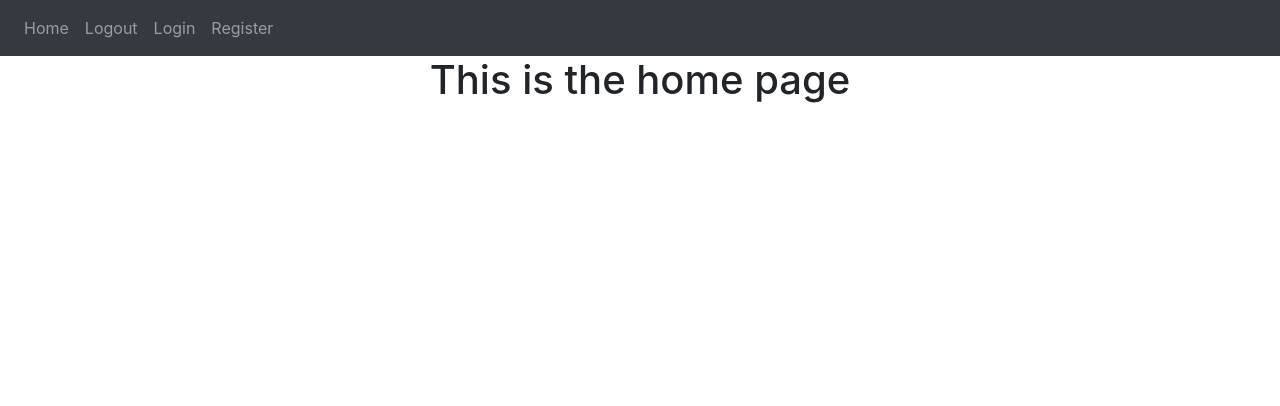
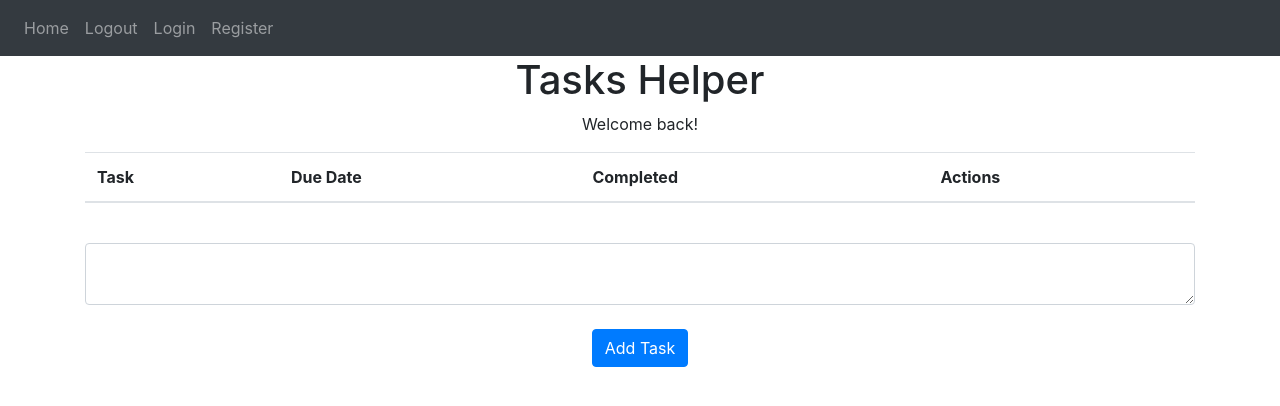
Before and after one commit to jschhie/Events-Assistant, a Flask app: page / in a window 1280 px wide. Shown: the top 406 px of the page. Run offline with Flask 2, Linux system fonts and the light colour scheme; lists and menus that the app fills with data are empty; some libraries are stand-ins or nearby versions.

Commit message:
added table and tasks form in homepage

```diff
--- a/website/templates/home.html
+++ b/website/templates/home.html
@@ -3,5 +3,33 @@
 {% block title %} Home Page {% endblock %}
 
 {% block content %}
-<h1 align="center"> This is the home page </h1>
+<h1 style="text-align: center"> Tasks Helper </h1>
+
+<style>
+    p {text-align: center;}
+</style>
+
+<p> Welcome back! </p>
+
+<table class="table">
+    <thead>
+    <tr>
+        <th> Task </th>
+        <th> Due Date </th>
+        <th> Completed </th>
+        <th> Actions </th>
+    </tr>
+    </thead>
+</table>
+
+<br>
+
+<form method="POST">
+    <textarea name="task" id="task" class="form-control"></textarea>
+    <br>
+    <div align="center">
+      <button type="submit" class="btn btn-primary">Add Task</button>
+    </div>
+  </form>
+
 {% endblock %}
```
